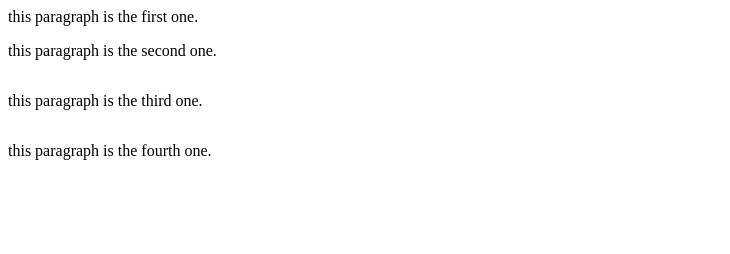
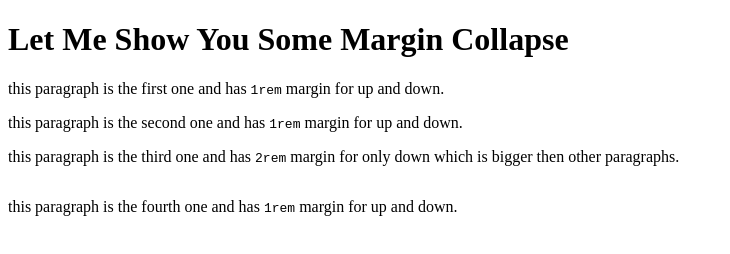
Before and after one commit to Amin-Nik/Margin-collapse, a plain HTML site: page index.html in a window 1280 px wide. Shown: the whole page, without its empty margins (0-730 px from the left). Drawn offline with Linux system fonts and the light colour scheme.

Commit message:
some changes

```diff
--- a/index.html
+++ b/index.html
@@ -10,13 +10,15 @@
 
 <body>
     <main>
+        <h1>Let Me Show You Some Margin Collapse</h1>
         <div>
-            <pc class="equal">this paragraph is the first one.</pc>
-            <p class="equal">this paragraph is the second one.</p>
+            <p class="equal">this paragraph is the first one and has <code>1rem</code> margin for up and down.</p>
+            <p class="equal">this paragraph is the second one and has <code>1rem</code> margin for up and down.</p>
         </div>
         <div>
-            <p id="bigger">this paragraph is the third one.</p>
-            <p id="smaller">this paragraph is the fourth one.</p>
+            <p id="bigger">this paragraph is the third one and has <code>2rem</code> margin for only down which is
+                bigger then other paragraphs.</p>
+            <p id="smaller">this paragraph is the fourth one and has <code>1rem</code> margin for up and down.</p>
         </div>
     </main>
 </body>
--- a/style.css
+++ b/style.css
@@ -1,10 +1,11 @@
 equal {
-    margin: 1rem 0rem;
+    margin: 1rem 0;
 }
 
 #bigger {
-    margin: 2rem 0rem;
+    margin: 0 0 2rem 0;
 }
+
 #smaller {
-    margin: 1rem 0rem;
+    margin: 1rem 0 0 0;
 }
```
